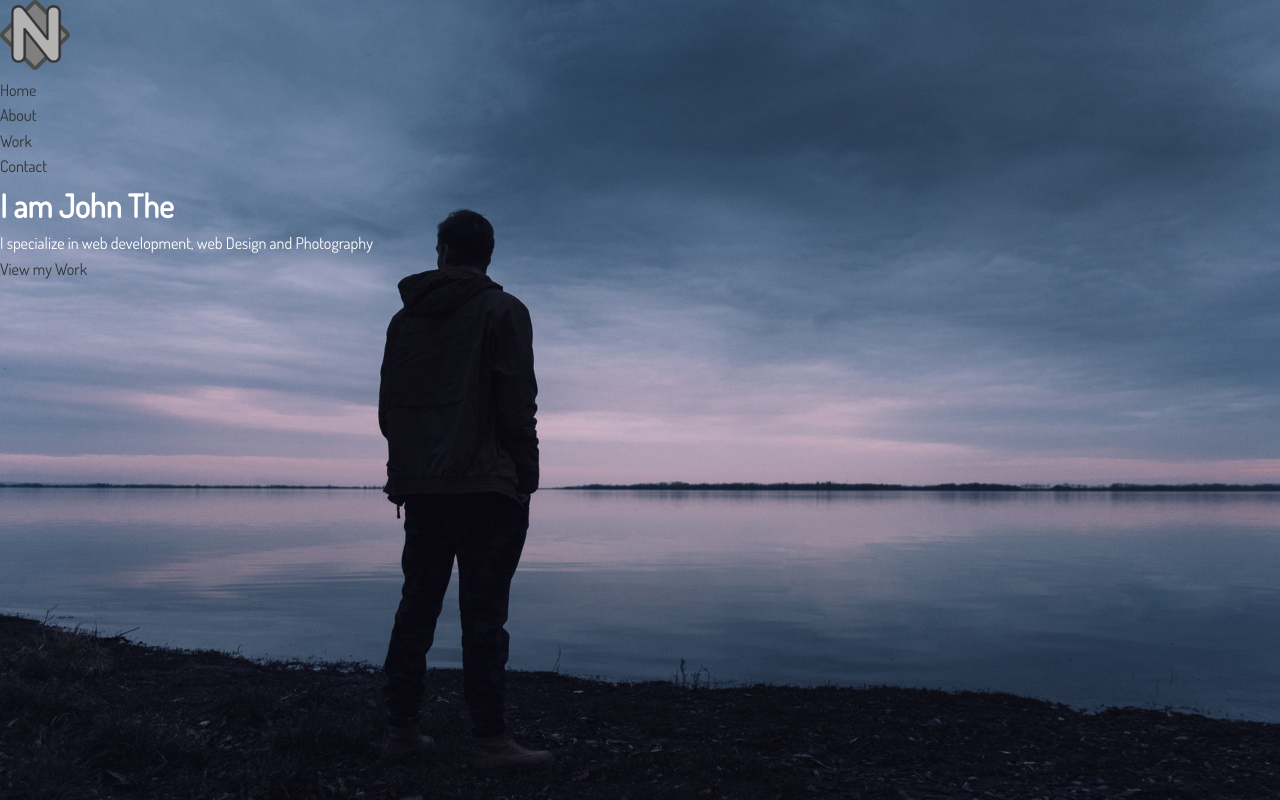
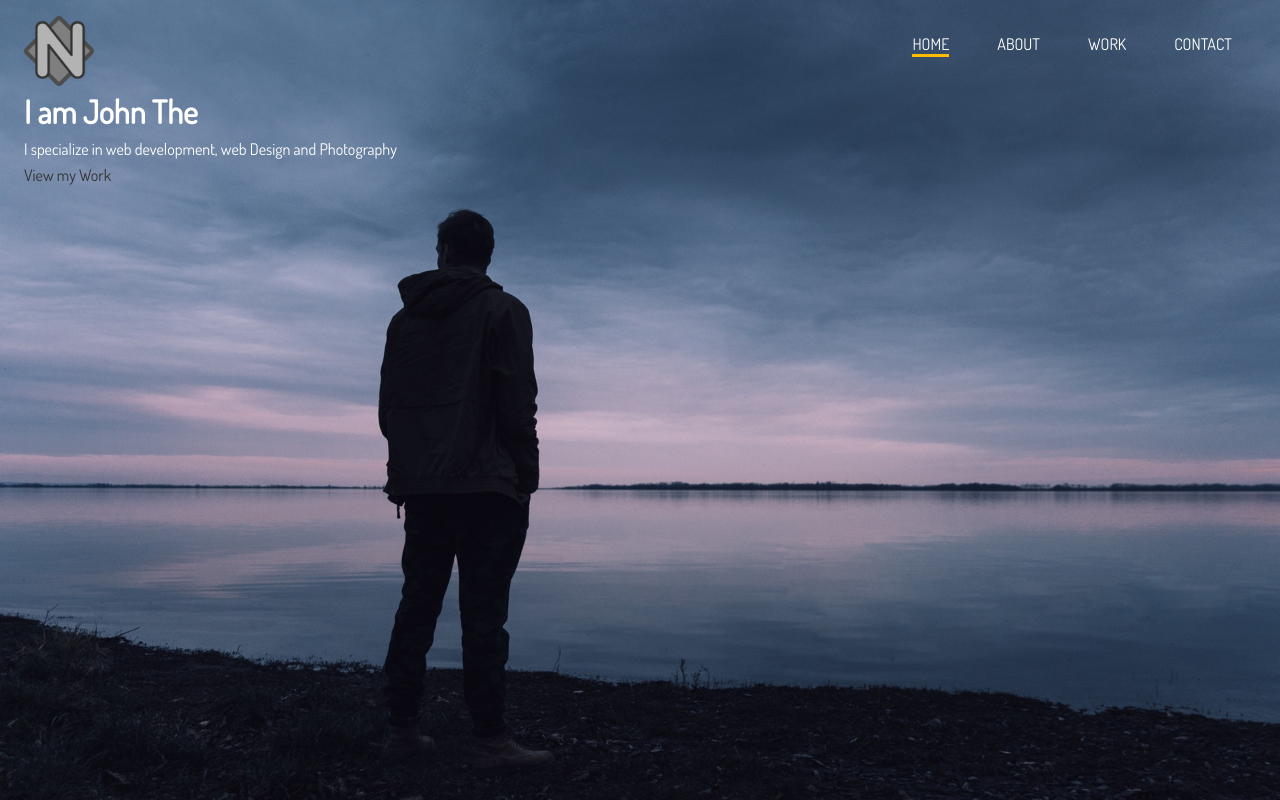
Before and after one commit to naveenKumar0408/Portfolio-website-using-sass, a plain HTML site: page dist/index.html in a window 1280 px wide. Drawn offline with Linux system fonts and the light colour scheme.

Commit message:
added style for Main Nav and Links

```diff
--- a/scss/main.scss
+++ b/scss/main.scss
@@ -1,4 +1,5 @@
 @import 'config';
+@import 'utilities';
 
 *{
     margin: 0;
@@ -27,6 +28,35 @@ img{
     width: 100%;
 }
 
+//main Nav
+#main-nav{
+    display: flex;
+    justify-content: space-between;
+    padding-top: 1rem;
+
+    ul{
+        display: flex;
+    }
+    li{
+        padding: 1rem 1.5rem;
+    }
+    a{
+        text-decoration: none;
+        color: #fff;
+        text-transform: uppercase;
+        border-bottom: 3px transparent solid;
+        transition: border-color 0.5s;
+
+        &:hover{
+            border-color: $medium-color;
+        }
+        &.current{
+            border-color: $main-color;
+        }
+    }
+
+}
+
 //logo
 #logo{
     width: 70px;
```
Also changed, not shown: dist/css/main.css.
